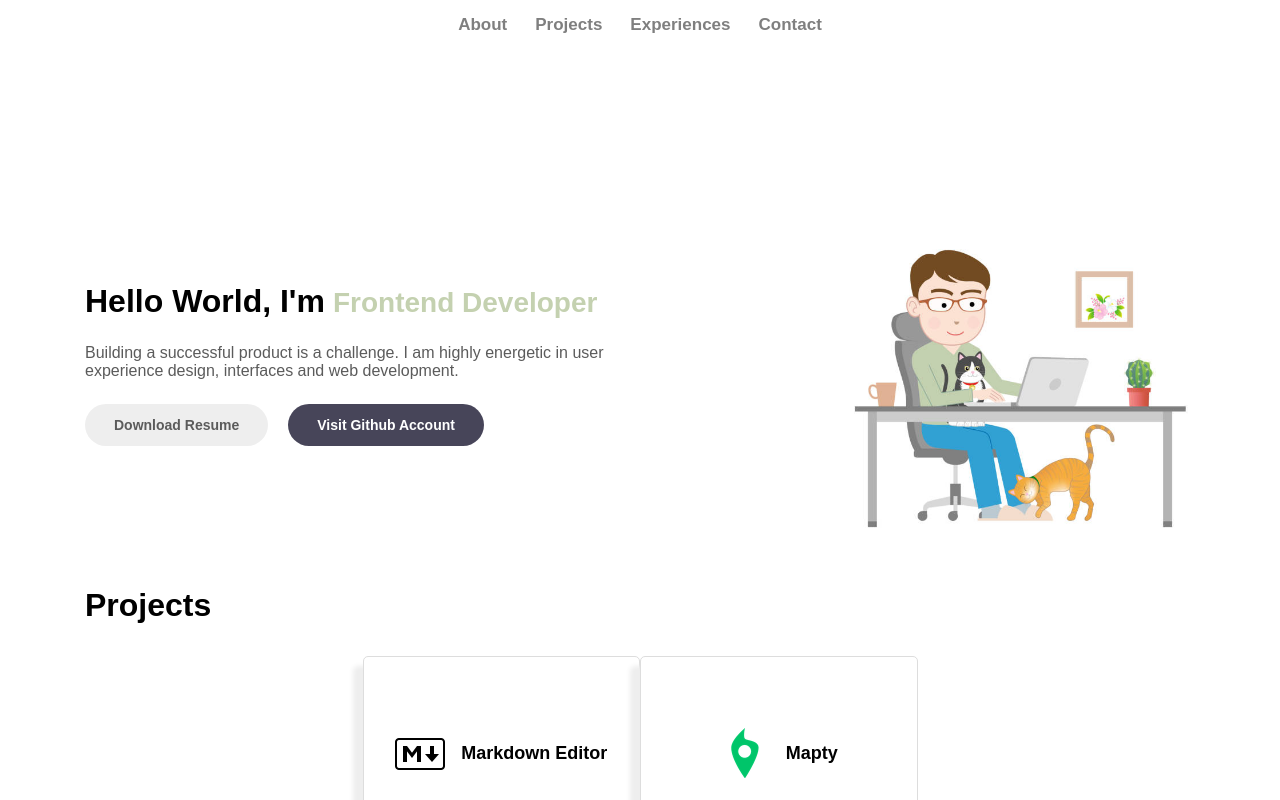
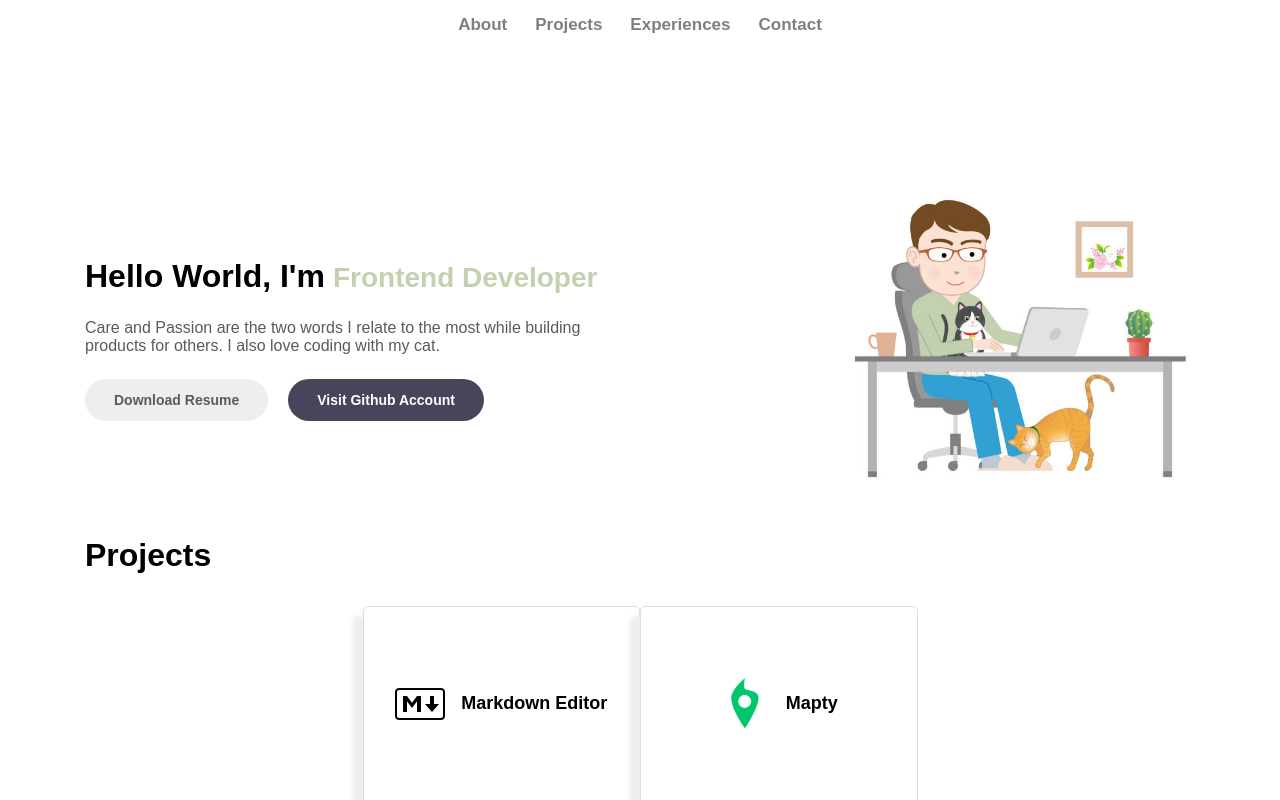
Before and after one commit to MarwanAhmedElAbhar/my-portfolio, a Nuxt app: page / in a window 1280 px wide. Shown: the top 800 px of the page. Built offline with nearby package versions, Linux system fonts and the light colour scheme.

Commit message:
modify the about text

```diff
--- a/components/about/main.vue
+++ b/components/about/main.vue
@@ -1,8 +1,8 @@
 <script setup>
 let isFirstTextDisplayed = ref(true);
 const visitGithub = () => {
-  window.open('https://github.com/MarwanAhmedElAbhar/')
-}
+  window.open("https://github.com/MarwanAhmedElAbhar/");
+};
 onMounted(() => {
   setInterval(() => {
     isFirstTextDisplayed.value = !isFirstTextDisplayed.value;
@@ -29,15 +29,19 @@ onMounted(() => {
         </div>
         <div class="mt-4">
           <p class="description">
-          Building a successful product is a challenge. I am highly energetic in
-          user experience design, interfaces and web development.
+            Care and Passion are the two words I relate to the most while
+            building products for others. I also love coding with my cat.
           </p>
         </div>
         <div class="d-flex mt-4 align-items-center">
-        <div class="btn download-btn d-flex align-items-center cursor-pointer">
+          <div
+            class="btn download-btn d-flex align-items-center cursor-pointer"
+          >
             Download Resume
           </div>
-        <div class="btn github-btn cursor-pointer" @click="visitGithub">Visit Github Account</div>
+          <div class="btn github-btn cursor-pointer" @click="visitGithub">
+            Visit Github Account
+          </div>
         </div>
       </div>
       <div class="col-md-4 col-12">
@@ -79,6 +83,10 @@ onMounted(() => {
   &:hover
     background-color: #c4d1b0
     transition: 0.3s
+.btn
+  @media (max-width: 480px)
+    font-size: 12px
+    padding: 11px 14px
 
 .fade-in
   display: inline
@@ -123,4 +131,7 @@ onMounted(() => {
   opacity: 1
   100%
   opacity: 0
+
+
+
 </style>
```
Lines whose indentation alone changed are shown as unchanged.
